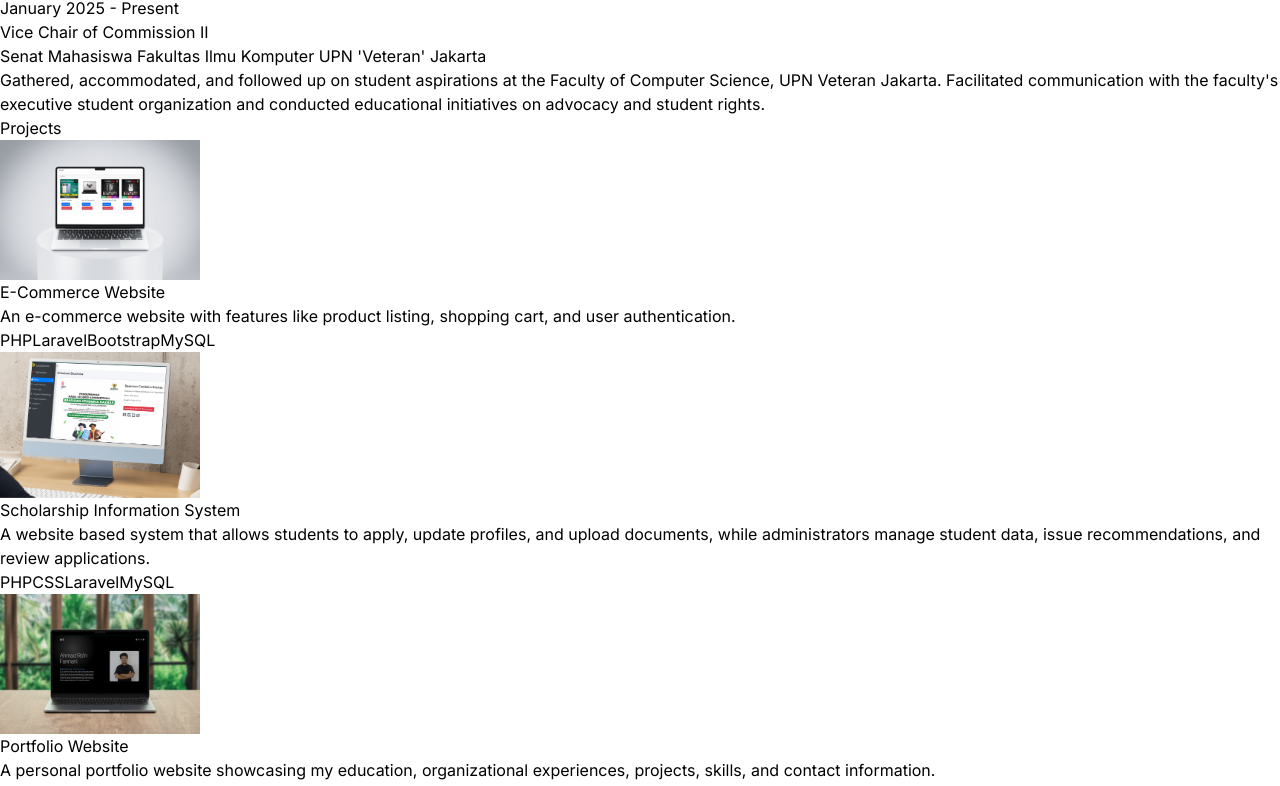
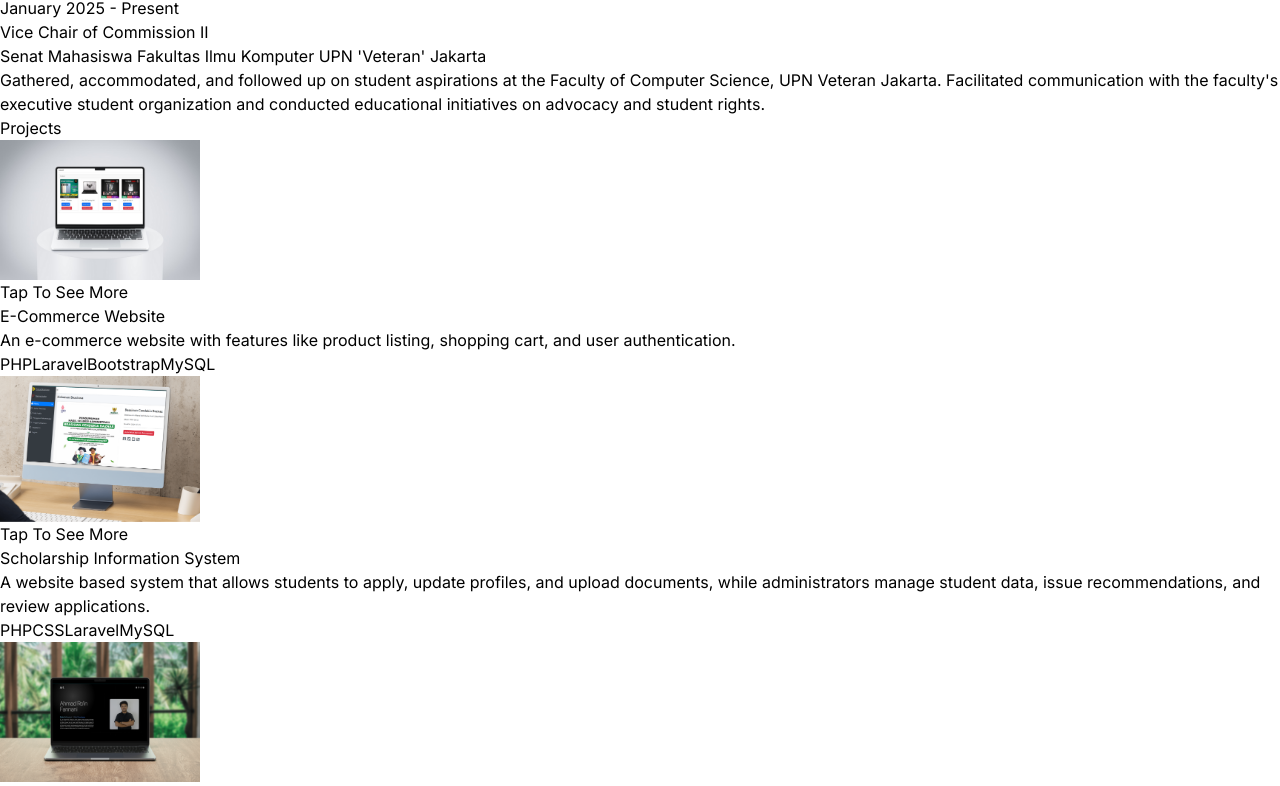
Before and after one commit to TheMekanik/portfolio-roin, a React (Vite) app: page / in a window 1280 px wide. Shown: the part 1770-2556 px from the top of the page. Built offline with nearby package versions, Linux system fonts and the light colour scheme.

Commit message:
Update Hero, Navbar, and Projects components

```diff
--- a/src/components/Hero.jsx
+++ b/src/components/Hero.jsx
@@ -15,7 +15,7 @@ const container = (delay) => ({
 const Hero = () => {
   return (
     <div className="border-b border-neutral-900 pb-4 lg:mb-35">
-        <div className="flex flex-wrap md:justify-center">
+        <div className="flex flex-wrap md:justify-center sm:justify-center">
             <div className="w-full lg:w-1/2">
                 <div className="flex flex-col items-center lg:items-start">
                     <motion.h1
--- a/src/components/Navbar.jsx
+++ b/src/components/Navbar.jsx
@@ -18,7 +18,7 @@ const Navbar = () => {
           <a href="https://github.com/TheMekanik" target='_blank'>
             <FaGithub className='cursor-pointer text-4xl hover:text-sky-300'/>
           </a>
-          <a href="https://www.instagram.com/mad.roinn/">
+          <a href="https://www.instagram.com/mad.roinn/" target='_blank'>
             <FaInstagram className='cursor-pointer text-4xl hover:text-pink-500'/>
           </a>
         </div>
--- a/src/components/Projects.jsx
+++ b/src/components/Projects.jsx
@@ -17,7 +17,21 @@ const Projects = () => {
                 initial={{ opacity: 0, x: -100 }}
                 transition={{ duration: 1 }}
                 className="w-full lg:w-1/4">
-                    <img src={project.image} alt={project.title} width={200} height={200} className='mb-6 rounded'/>
+                    <a href={project.link} target='_blank' className="relative group inline-block">
+                        <img
+                        src={project.image}
+                        alt={project.title}
+                        width={200}
+                        height={200}
+                        className='z-0 mb-6 rounded cursor-pointer grayscale brightness-50 hover:scale-110 duration-150 hover:grayscale-0 hover:brightness-100'
+                        />
+                        <p className="
+                        absolute top-1/2 left-1/2 transform -translate-x-1/2 -translate-y-1/2
+                        -mt-3 px-2 py-2 text-white border text-center border-white rounded-xl
+                        z-10 group-hover:hidden backdrop-blur-md">
+                        Tap To See More
+                        </p>
+                    </a>
                 </motion.div>
 
                 <motion.div
```
